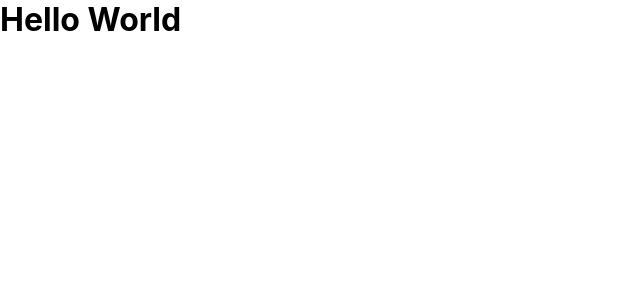
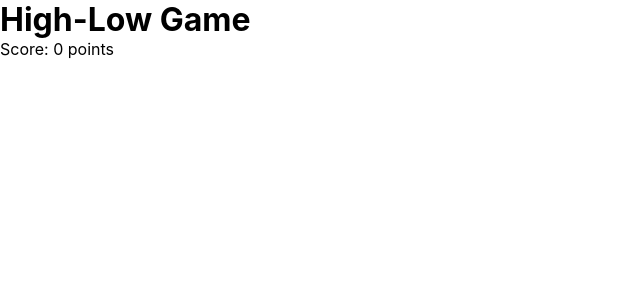
Before and after one commit to franco-ortega/ti-high-low, a React (Create React App) app: page / in a window 1280 px wide. Shown: the top 300 px of the page, without its empty margins (0-640 px from the left). Built offline with nearby package versions, Linux system fonts and the light colour scheme.

Commit message:
add initial Scoreboard component

```diff
--- a/src/App.js
+++ b/src/App.js
@@ -56,9 +56,19 @@ function App() {
 
   console.log(shuffledDeck);
 
+const Scoreboard = ({ score = 0 }) => {
+  console.log(score)
+    return (
+      <div>Score: {score} points
+      </div>
+    )
+  }
+
+
   return (
     <div>
-      <h1>Hello World</h1>
+      <h1>High-Low Game</h1>
+      <Scoreboard />
 
     </div>
   );
```
